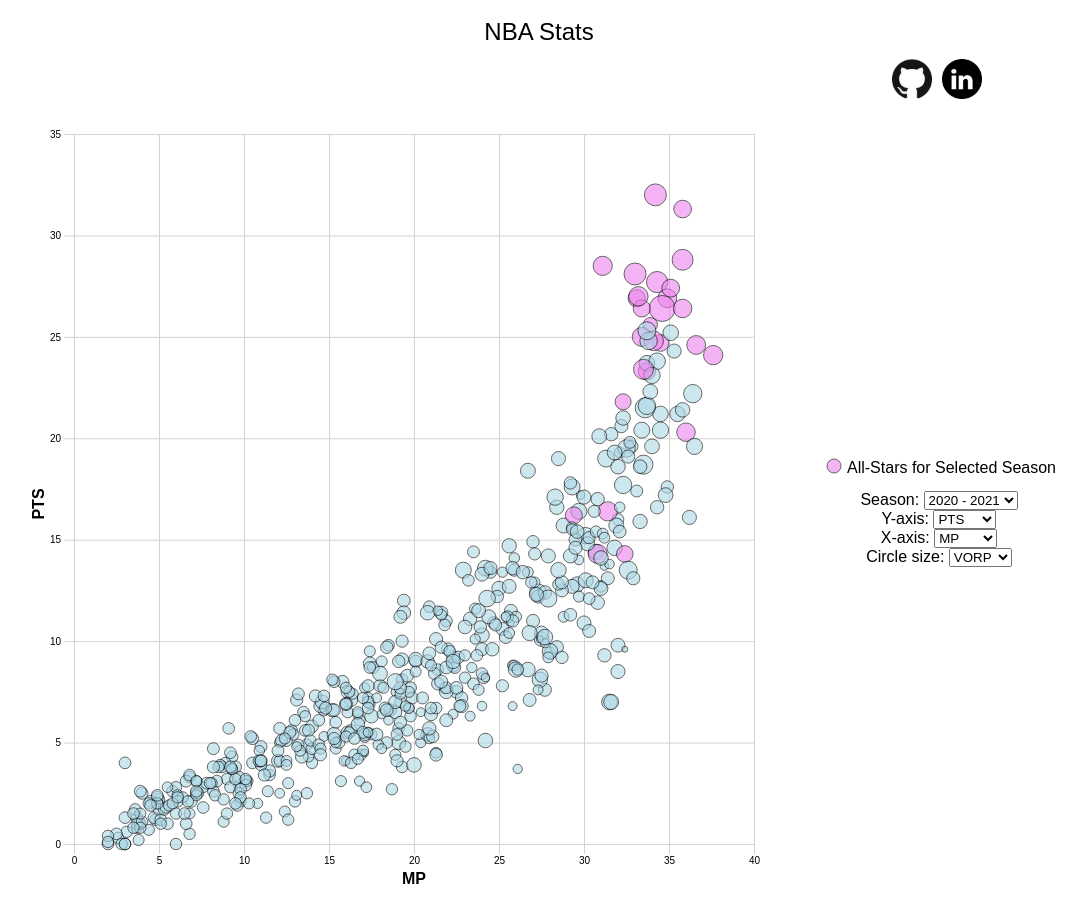
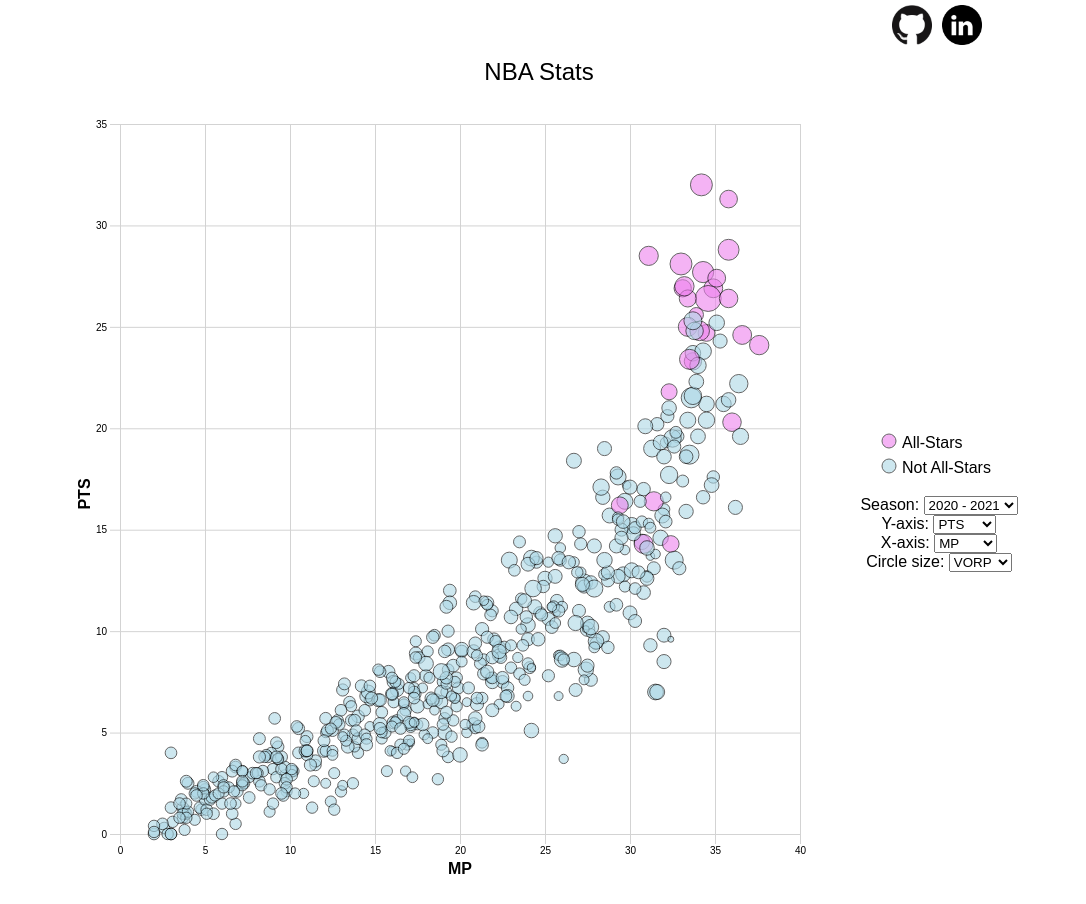
Before and after one commit to mansoo-kim/NBA-Stats, a website built with webpack: page index.html in a window 1280 px wide. Shown: the whole page, without its empty margins (101-1187 px from the left). Built offline with nearby package versions, Linux system fonts and the light colour scheme.

Commit message:
Add legend for not All-Stars

```diff
--- a/index.html
+++ b/index.html
@@ -12,12 +12,11 @@
 
   <header>
 
-    <h1>NBA Stats</h1>
-
     <nav class="nav-links">
       <a href="https://github.com/mansookim/NBA-Stats"><img src="./src/assets/images/github-120px.png"></a>
       <a href="#"><img src="./src/assets/images/linkedin-black-128px.png"></a>
     </nav>
+    <h1>NBA Stats</h1>
 
   </header>
 
--- a/src/index.scss
+++ b/src/index.scss
@@ -15,7 +15,7 @@ header {
 }
 
 h1 {
-  padding: 20px 0px 10px 0px;
+  padding: 10px;
   font-size: 24px;
 }
 
@@ -38,7 +38,7 @@ h1 {
   display: flex;
   flex-direction: column;
   align-items: center;
-  background: white;
+  background: whitesmoke;
   padding: 10px;
   border-radius: 10px;
   border: 1px solid black;
--- a/src/scripts/plot.js
+++ b/src/scripts/plot.js
@@ -16,7 +16,6 @@ export default class Plot {
   }
 
   buildScatter(allYears) {
-    console.log(allYears);
     let data = allYears[DEFAULT_YEAR]
     let xStat = DEFAULT_X;
     let yStat = DEFAULT_Y;
@@ -119,14 +118,23 @@ export default class Plot {
     const selects = d3.select(".scatter").append("div").attr("class", "scatter-selects")
 
     // Add legend for All-Stars
-    const legend = selects.append("svg").attr("width", 250).attr("height", 50);
+    const legend = selects.append("svg").attr("width", 140).attr("height", 80);
     legend.append("circle").attr("class", "all-star")
       .attr("cx", 20)
       .attr("cy", 25)
       .attr("r", 7);
-    legend.append("text").text("All-Stars for Selected Season")
+    legend.append("text").text("All-Stars")
       .attr("x", 33)
       .attr("y", 32);
+
+    // Legend for non All-stars
+    legend.append("circle")
+      .attr("cx", 20)
+      .attr("cy", 50)
+      .attr("r", 7);
+    legend.append("text").text("Not All-Stars")
+      .attr("x", 33)
+      .attr("y", 57);
 
     // Year options and label
     const yearSelectLabel = selects.append("label").text("Season: ");
```
Also changed, not shown: dist/main.css, 1 other file.
